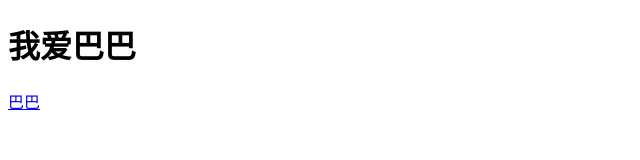
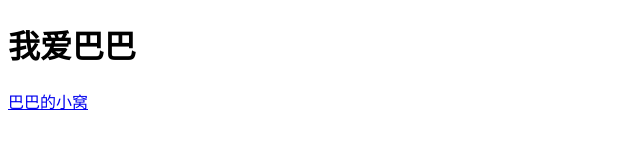
Before and after one commit to none-gay/baba, a plain HTML site: page h1.html in a window 1280 px wide. Shown: the full height of the page, 0-640 px from the left. Drawn offline with Linux system fonts and the light colour scheme.

Commit message:
Add files via upload

```diff
--- a/h1.html
+++ b/h1.html
@@ -8,6 +8,6 @@
 <body>
     <!--这是注释-->
     <h1>我爱巴巴</h1>
-    <a href="https://www.bilibili.com/">巴巴</a>
+    <a href="https://www.bilibili.com/">巴巴的小窝</a>
 </body>
 </html>
```
